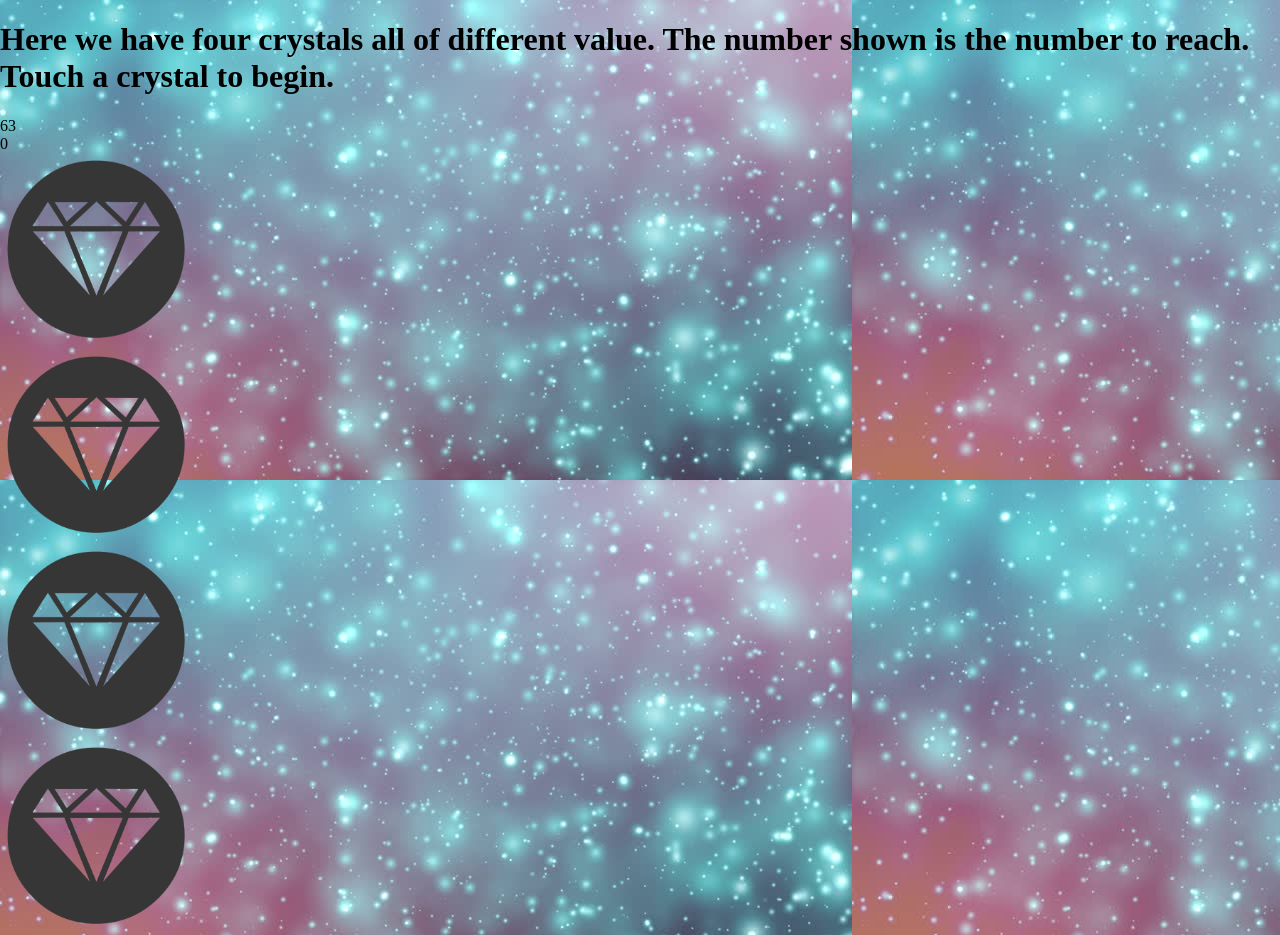
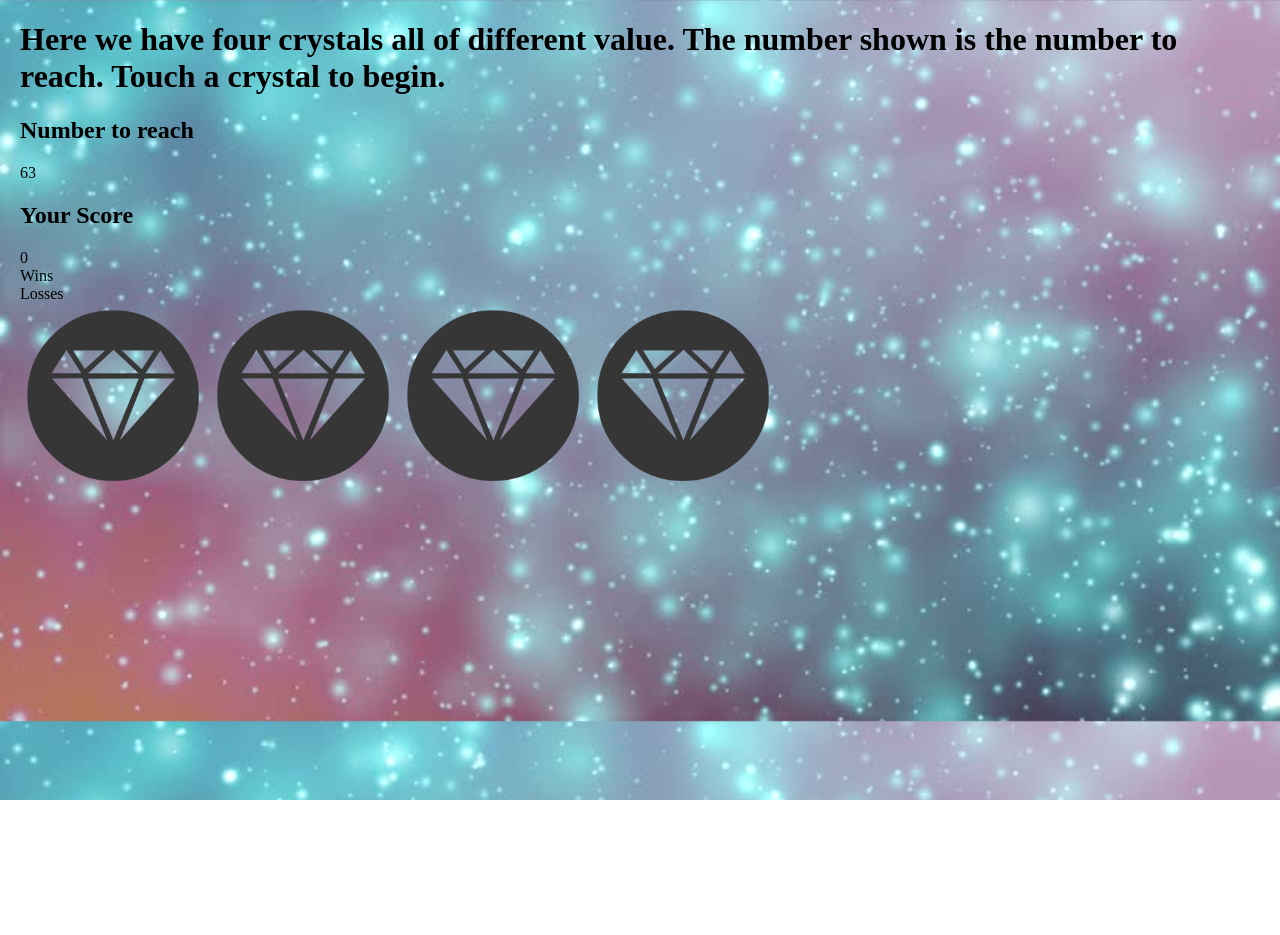
Before and after one commit to KatieForbush/Unit-4-game, a plain HTML site: page index.html in a window 1280 px wide. After the commit the page ends 800 px from the top, so only its background shows below. Drawn offline with nearby package versions, Linux system fonts and the light colour scheme; files whose address does not match are found by name.

Commit message:
added stuff

```diff
--- a/assets/css/style.css
+++ b/assets/css/style.css
@@ -1,5 +1,10 @@
 body {
-    background-image: url("/Users/kate/Desktop/Unit-4-game/assets/images/backgrond.jpg");
-    margin: 0px;
-    height: 100%;
+    background-image: url("../../assets/images/background.jpg");
+    margin: 20px;
+    background-size: 100%;
+}
+
+.crystals {
     width: 100%;
+    display: inline;
+}
--- a/assets/javascript/game.js
+++ b/assets/javascript/game.js
@@ -44,5 +44,9 @@ $(document).ready(function () {
         }
         console.log(userScore);
     })
+    var winner = "YOU WON!"
+    $('.Wins').update(userScore===display)
+        alert(winner)
+
 
 })
--- a/index.html
+++ b/index.html
@@ -13,10 +13,16 @@
         </h1>
     </p>
     <!---Displayed computer #-->
+    <h2>Number to reach</h2>
     <div id="display" class="computer#" data-computer="displayNumber">
+    </div>
+    <h2>Your Score</h2>
+    <div id="user">
+    </div>
+    <div id="Wins">Wins
 
     </div>
-    <div id="user">
+    <div id="losses">Losses
 
     </div>
     <!-- Buttons -->
@@ -39,9 +45,6 @@
         </div>
     </div>
 
-
-
-
     <script src="assets/javascript/game.js"></script>
 </body>
 
```
Also changed, not shown: assets/images/background.jpg (renamed from assets/images/backgrond.jpg).
